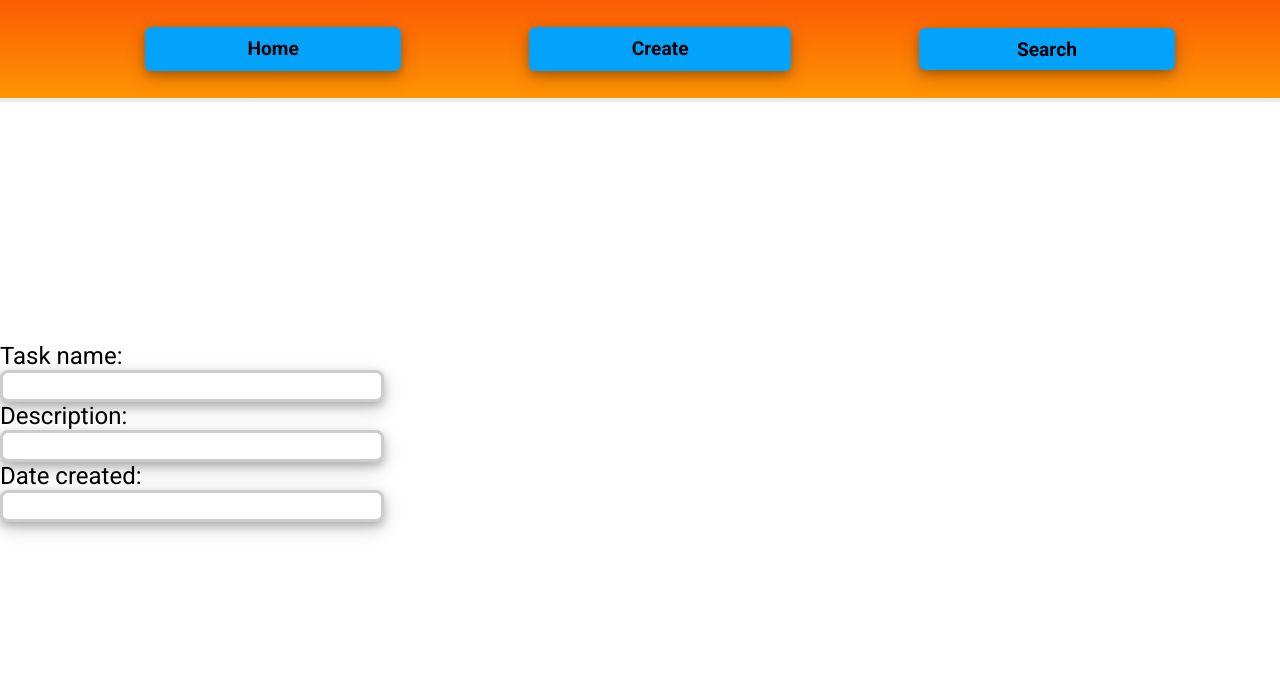
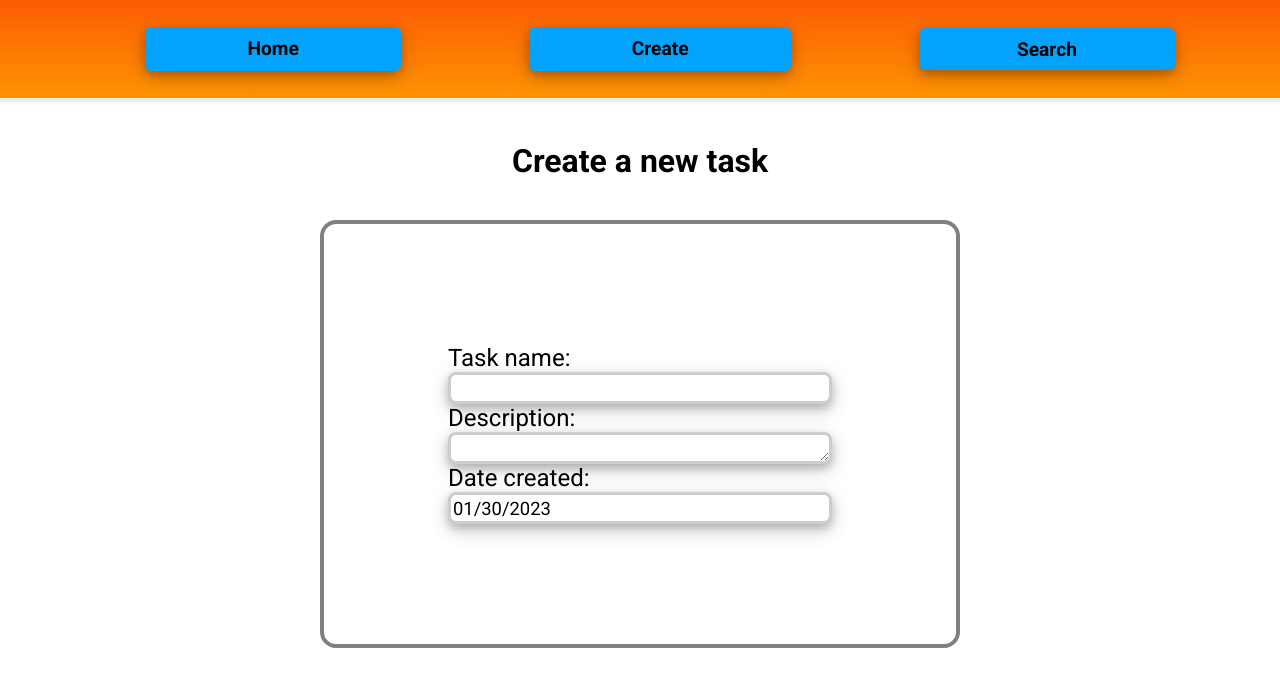
Before and after one commit to sadsewd/to-do-list-app, a React (Create React App) app: page /create in a window 1280 px wide. Shown: the top 686 px of the page. Built offline with nearby package versions, Linux system fonts and the light colour scheme.

Commit message:
added create component

```diff
--- a/src/Components/create.js
+++ b/src/Components/create.js
@@ -1,4 +1,10 @@
 import styled from "styled-components";
+
+var today = new Date();
+var dd = String(today.getDate()).padStart(2, "0");
+var mm = String(today.getMonth() + 1).padStart(2, "0"); //January is 0!
+var yyyy = today.getFullYear();
+today = mm + "/" + dd + "/" + yyyy;
 
 const BoxShadow =
   "0 4px 8px 0 rgba(0, 0, 0, 0.2), 0 6px 20px 0 rgba(0, 0, 0, 0.19);";
@@ -6,7 +12,6 @@ const BoxShadowA =
   "0 4px 8px 0 rgba(0, 0, 0, 0.4), 0 6px 20px 0 rgba(0, 0, 0, 0.4);";
 
 const Form = styled.form`
-  margin-top: 30vh;
   display: flex;
   flex-direction: column;
 `;
@@ -15,8 +20,7 @@ const Label = styled.label`
   font-size: 1.5rem;
 `;
 
-const Input = styled.input`
-box-shadow: ${BoxShadow}
+const inputStyle = `box-shadow: ${BoxShadow}
 border-radius: 0.5rem;
 border: solid #cdcdcd 3px;
 height: 2.5vw;
@@ -31,23 +35,46 @@ box-shadow: ${BoxShadow}
   &::placeholder {
     color: white;
   }
-  }
-  &::description{
-    height: 20vw;
-  }
+}`;
+
+const Input = styled.input`
+  ${inputStyle};
+`;
+
+const TextArea = styled.textarea`
+  ${inputStyle};
+  resize: vertical;
+`;
+
+const Div = styled.div`
+  display: flex;
+  justify-content: center;
+  border: solid gray 4px;
+  width: 50vw;
+  margin: 5vh auto;
+  border-radius: 1rem;
+  padding: 15vh;
+`;
+
+const Heading = styled.h1`
+  margin-top: 5vh;
+  text-align: center;
 `;
 
 export default function Create() {
   return (
     <div>
+      <Heading>Create a new task</Heading>
+      <Div>
         <Form>
           <Label>Task name:</Label>
           <Input type="text" />
-        <Label id="description">Description:</Label>
-        <Input type="text" />
+          <Label>Description:</Label>
+          <TextArea id="description" cols="30" rows="10" />
           <Label>Date created:</Label>
-        <Input type="text" />
+          <Input type="text" value={today} readOnly />
         </Form>
+      </Div>
     </div>
   );
 }
--- a/src/Components/header.js
+++ b/src/Components/header.js
@@ -50,6 +50,7 @@ const Input = styled.input`
     text-align: center;
     color: black;
     font-weight:bold;
+    transition: ease-out .3s;
   }
   &:focus {
     background: white;
@@ -58,6 +59,13 @@ const Input = styled.input`
     outline: none;
     &::placeholder {
       color: white;
+    }
+  }
+  &:hover{
+    box-shadow: ${BoxShadowA};
+    &::placeholder {
+      color: white;
+      transition: ease-out .3s;
     }
   }
 `;
```
Lines whose indentation alone changed are shown as unchanged.
